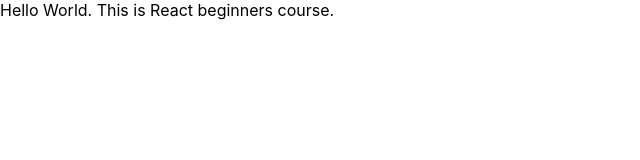
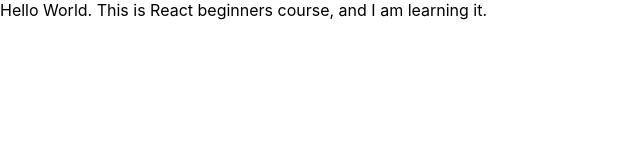
Before and after one commit to raeelhaider/app1, a React (Create React App) app: page / in a window 1280 px wide. Shown: the top 160 px of the page, without its empty margins (0-640 px from the left). Built offline with nearby package versions, Linux system fonts and the light colour scheme.

Commit message:
second upate in srcfile

```diff
--- a/src/App.js
+++ b/src/App.js
@@ -4,7 +4,7 @@ import './App.css';
 function App() {
   return (
     <div>
-     Hello World. This is React beginners course.
+     Hello World. This is React beginners course, and I am learning it.
     </div>
   );
 }
```
